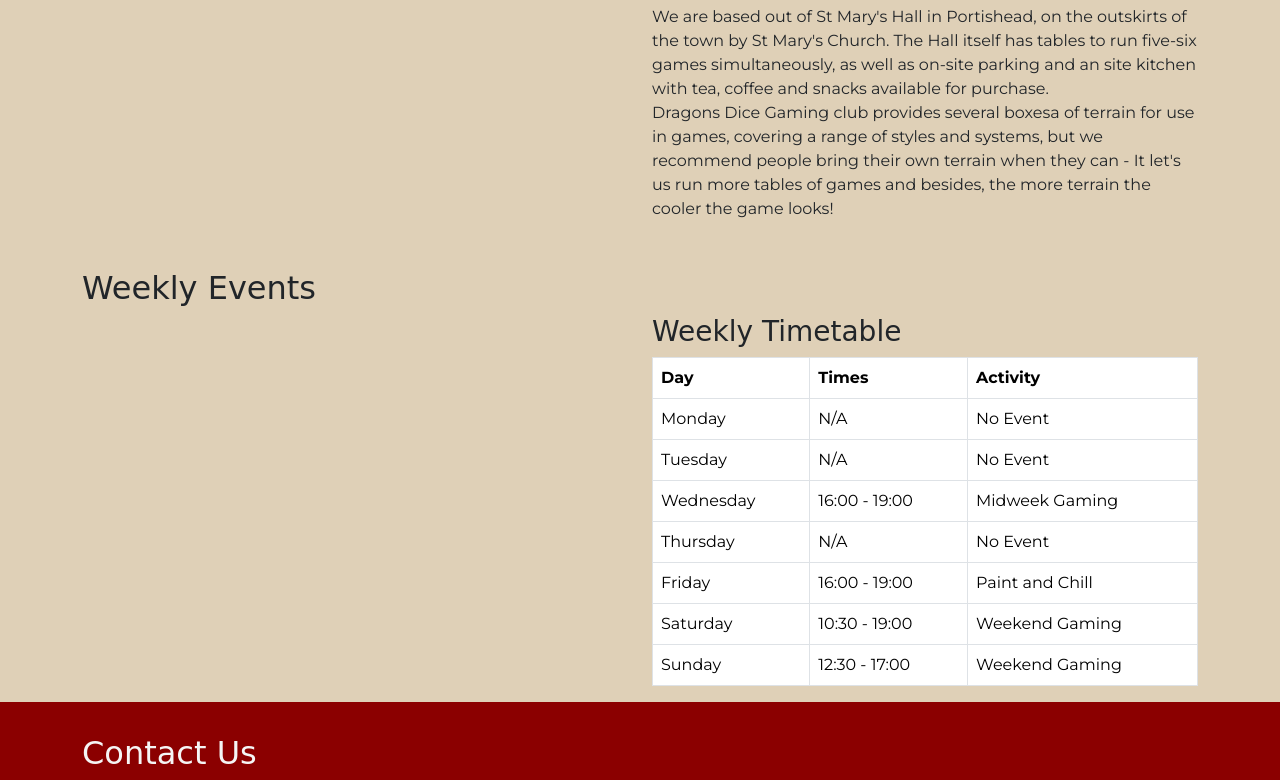
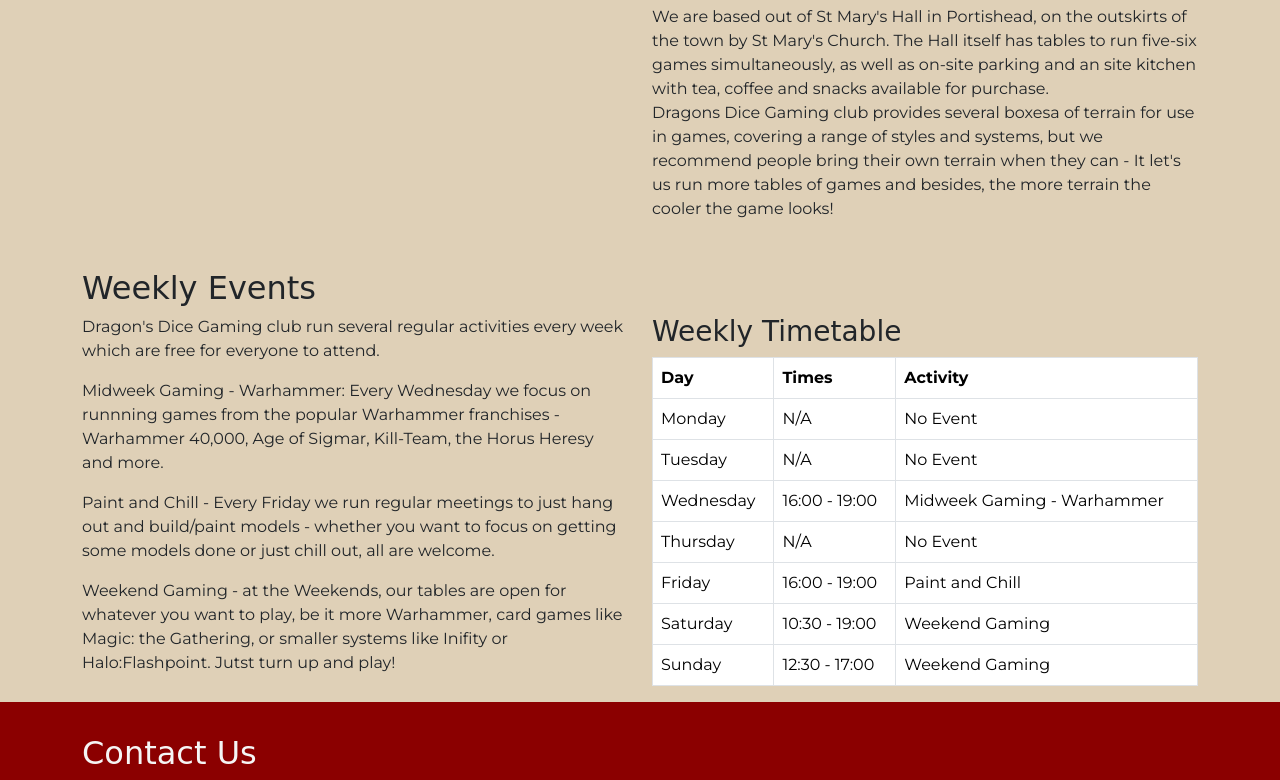
Before and after one commit to TiredSkitarii/dragons-dice-gaming-club, a plain HTML site: page index.html in a window 1280 px wide. Shown: the part 970-1750 px from the top of the page. Drawn offline with nearby package versions, Linux system fonts and the light colour scheme; a web font is replaced by a local one.

Commit message:
Text added to Weekly Evenrts, some text changes to About Us

```diff
--- a/index.html
+++ b/index.html
@@ -69,7 +69,7 @@
       <h2 class="display-6">About Us</h2>
     </div>
     <div class="col-12 col-md-6">
-      <p>Based out of St Mary's Church Hall in Portishead, Dragon's Dice Gaming Club runs regular gaming evenings, supporting a varetiy of tabletop games including: Warhammer 40,000; Warhammer Age of Sigmar; The Horus Heresy; Star Wars Legion; Infinity; Halo Flashpoint and many more!<br>In addition to table top games, Dragon's Dice Gaming Club also runs periodic events, ranging from tournaments to narrative events. Whether you a casual gamer, competative tournament player or a complete newcomer, there is an event for every level of play.</p>
+      <p>Based out of St Mary's Church Hall in Portishead, Dragon's Dice Gaming Club runs regular gaming evenings, supporting a varetiy of tabletop and card games including: Warhammer 40,000; Warhammer Age of Sigmar; Magic: the Gathering; Star Wars Legion; Halo Flashpoint and many more!<br>In addition to regular gaming sessions, Dragon's Dice Gaming Club also runs periodic events, ranging from tournaments to narrative events. Whether you a casual gamer, competative tournament player or a complete newcomer, there is an event for every level of play.</p>
     </div>
     <div class="col-12 col-md-6">
       <img src="assets/images/pexels-pavel-danilyuk-8111358.jpg" class="img-fluid" alt="a group of people playing a card game">
@@ -110,7 +110,10 @@
       <h2>Weekly Events</h2>
     </div>
     <div class="col-12 col-md-6">
-      <p></p>
+      <p>Dragon's Dice Gaming club run several regular activities every week which are free for everyone to attend.</p>
+      <p>Midweek Gaming - Warhammer: Every Wednesday we focus on runnning games from the popular Warhammer franchises - Warhammer 40,000, Age of Sigmar, Kill-Team, the Horus Heresy and more. </p>
+      <p>Paint and Chill - Every Friday we run regular meetings to just hang out and build/paint models - whether you want to focus on getting some models done or just chill out, all are welcome.</p>
+      <p>Weekend Gaming - at the Weekends, our tables are open for whatever you want to play, be it more Warhammer, card games like Magic: the Gathering, or smaller systems like Inifity or Halo:Flashpoint. Jutst turn up and play!</p>
     </div>
     <div class="col-12 col-md-6">
       <h3>Weekly Timetable</h3>
@@ -136,7 +139,7 @@
            <tr>
             <td>Wednesday</td>
             <td>16:00 - 19:00</td>
-            <td>Midweek Gaming</td>
+            <td>Midweek Gaming - Warhammer</td>
           </tr>
            <tr>
             <td>Thursday</td>
```
